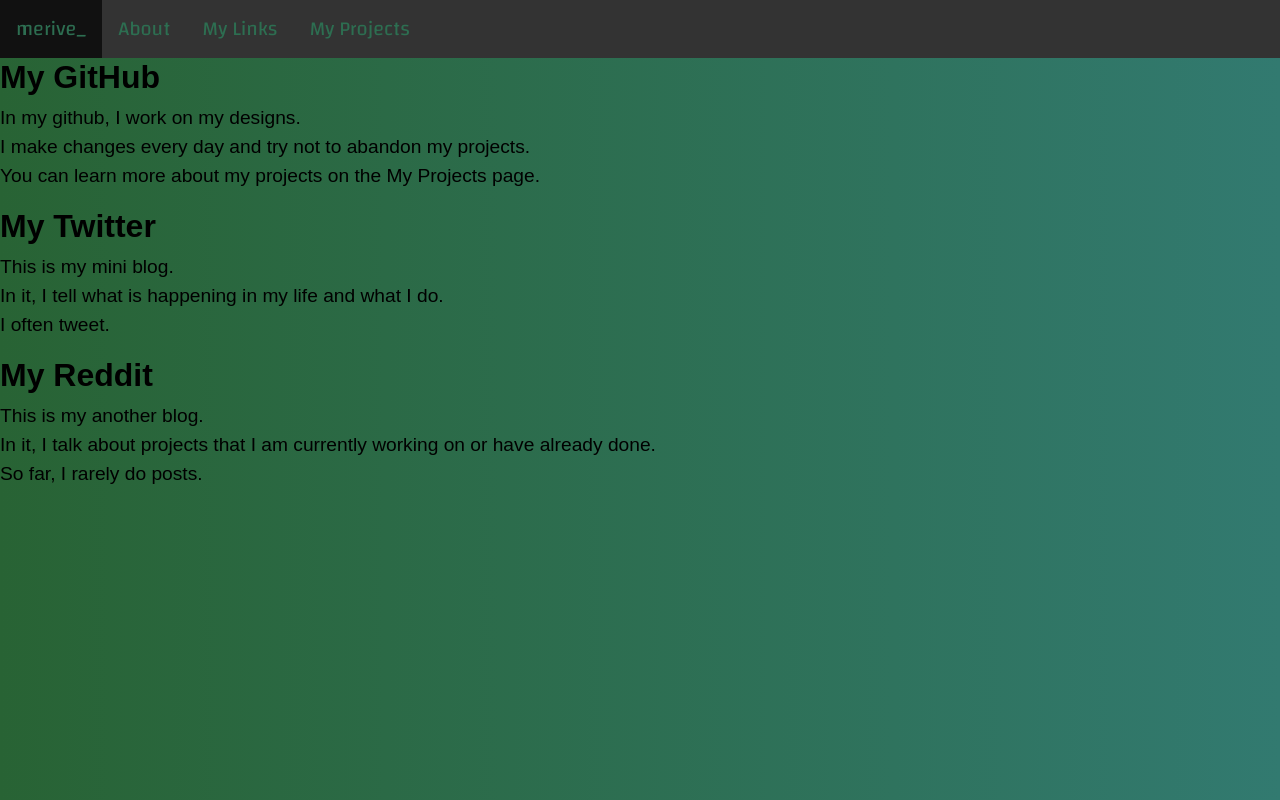
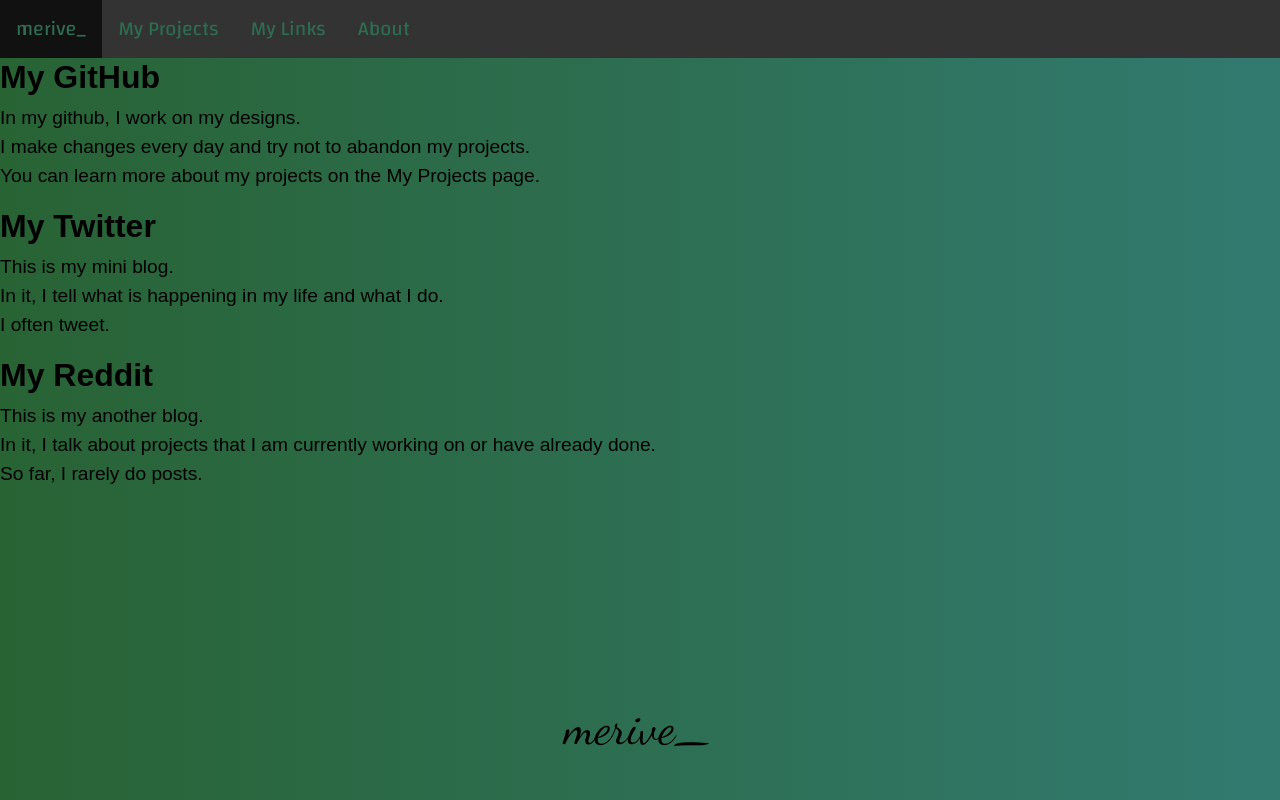
Before and after one commit to merive/merive.com, a Flask app: page /links in a window 1280 px wide. Run offline with Flask 2, Linux system fonts and the light colour scheme; some libraries are stand-ins or nearby versions; some web fonts are replaced.

Commit message:
Realise v2.0.3
Add footer in all pages

```diff
--- a/templates/base.html
+++ b/templates/base.html
@@ -64,9 +64,9 @@
 </style>
 <ul>
     <li><a href="/home">merive_</a></li>
+    <li><a href="/projects">My Projects</a></li>
+    <li><a href="/links">My Links</a></li>
     <li><a href="/about">About</a></li>
-    <li><a href="/links">My Links</a></li>
-    <li><a href="/projects">My Projects</a></li>
 </ul>
 {% block body %}{% endblock %}
 </body>
--- a/templates/home.html
+++ b/templates/home.html
@@ -31,7 +31,7 @@
         }
     </style>
     <div>
-        <div class="home">Welcome to<br>my site!</div>
+        <div class="home">Welcome to my site!</div>
     </div>
     <div>
         <div class="footer">merive_</div>
--- a/templates/links.html
+++ b/templates/links.html
@@ -1,7 +1,7 @@
 {% extends 'base.html' %}
 
 {% block title %}
-    My Links
+    Links
 {% endblock %}
 
 {% block body %}
@@ -14,6 +14,18 @@
         a:hover {
             color: #111;
             text-decoration: none;
+        }
+
+        .footer {
+            font-family: 'Dancing Script', cursive;
+            font-size: 3em;
+            color: black;
+
+            position: absolute;
+            bottom: 0;
+            left: 50%;
+            margin-right: -50%;
+            transform: translate(-50%, -50%);
         }
     </style>
     <section>
@@ -44,4 +56,7 @@
             <br>So far, I rarely do posts.
         </p>
     </section>
+    <div>
+        <div class="footer">merive_</div>
+    </div>
 {% endblock %}
```
Also changed, not shown: templates/404.html (+8 -10 lines), templates/about.html (+15 -0 lines), templates/projects.html (+16 -1 lines).
